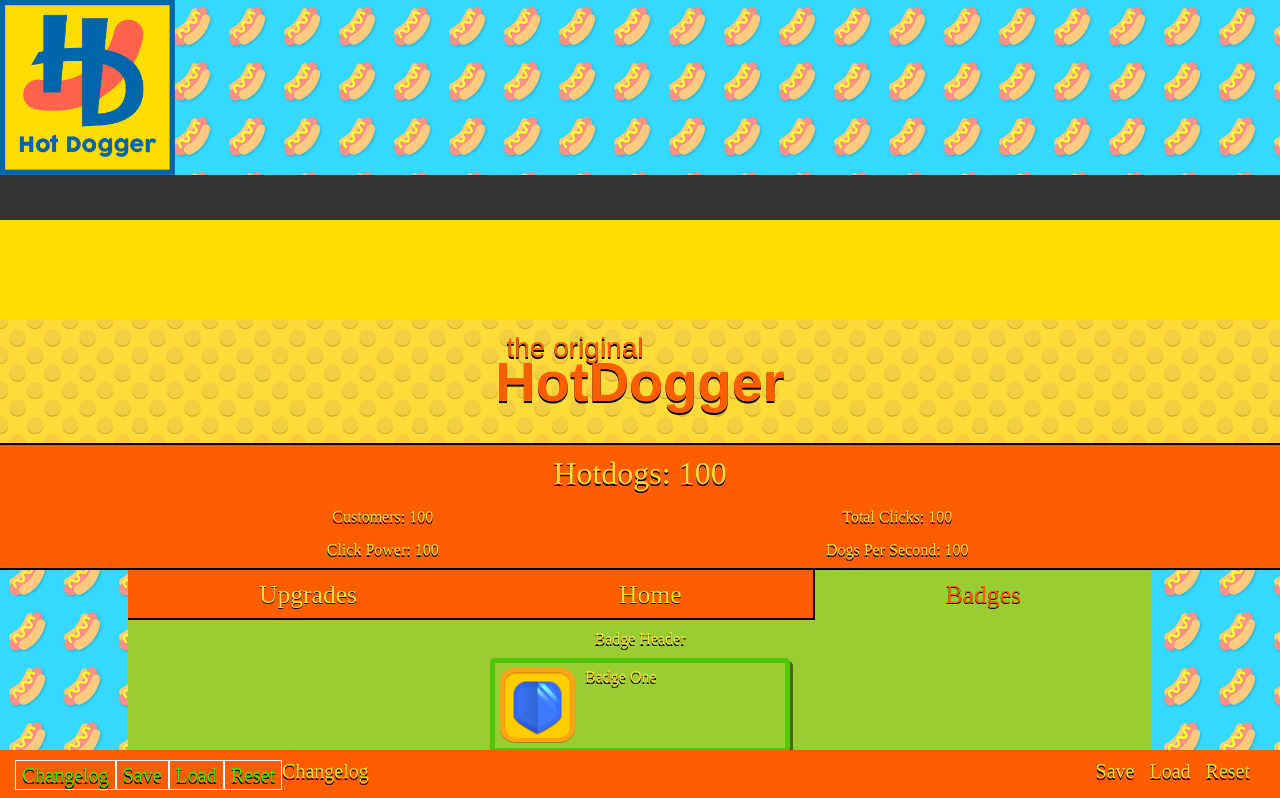
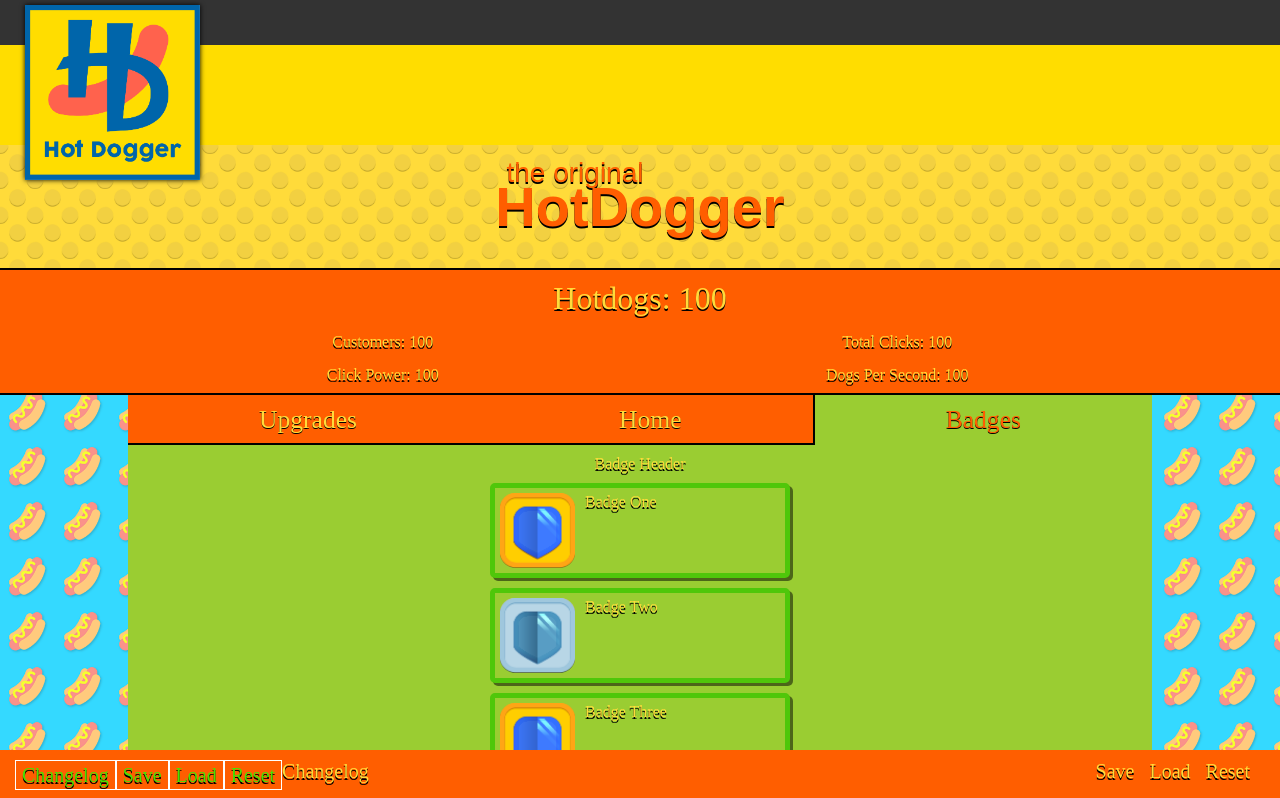
Before and after one commit to stujmar/hotdogger-fe, a React (Create React App) app: page /badges in a window 1280 px wide. Shown: the top 798 px of the page. Built offline with nearby package versions, Linux system fonts and the light colour scheme; a web font is replaced by a local one.

Commit message:
made logo hangover the menu with a boxshadow

```diff
--- a/src/components/Header/Header.module.css
+++ b/src/components/Header/Header.module.css
@@ -5,10 +5,14 @@
 }
 
 .menuParent {
-
+  position: relative;
 }
 
 .logoStyle {
+  top: 5px;
+  left: 25px;
+  box-shadow: 0 0 5px black;
+  position: absolute;
   display: block;
   height: 175px;
   width: 175px;
```
